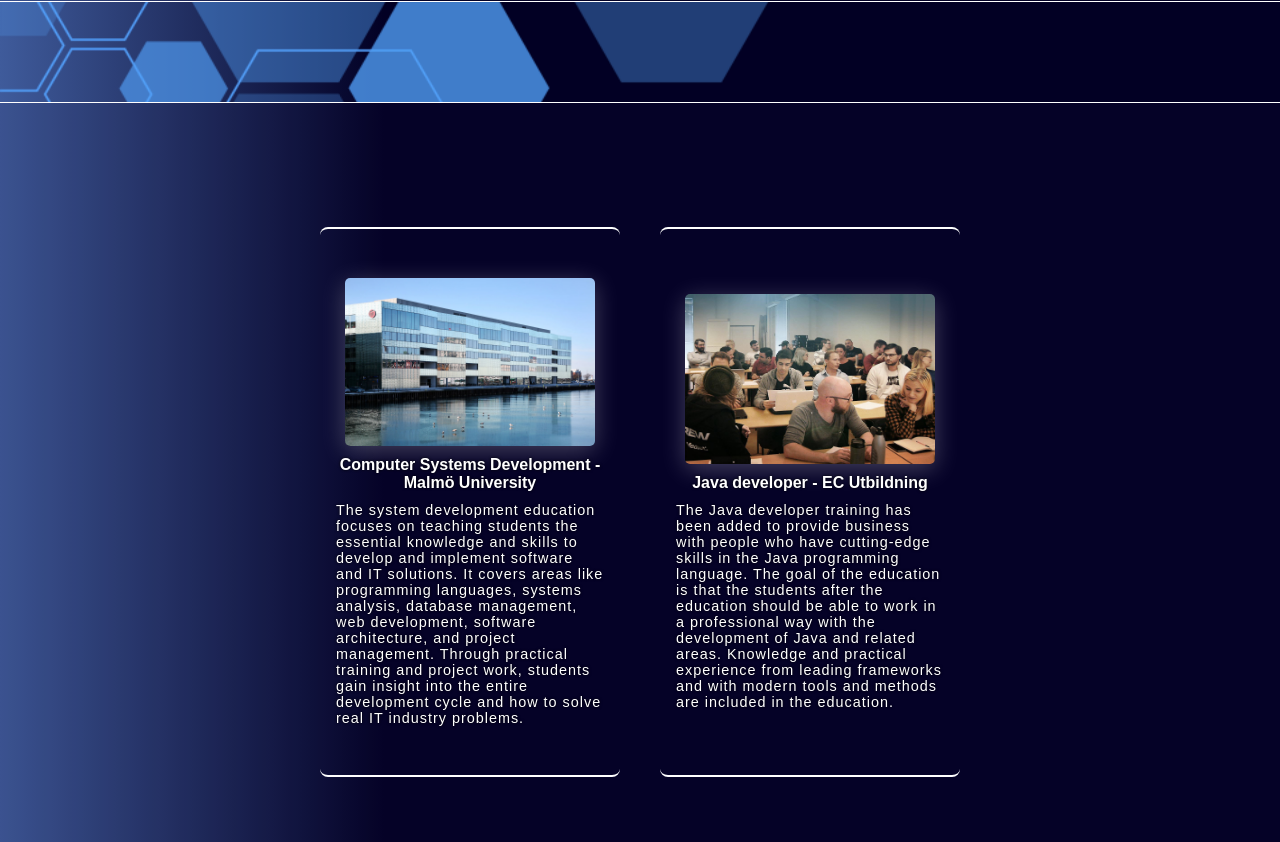
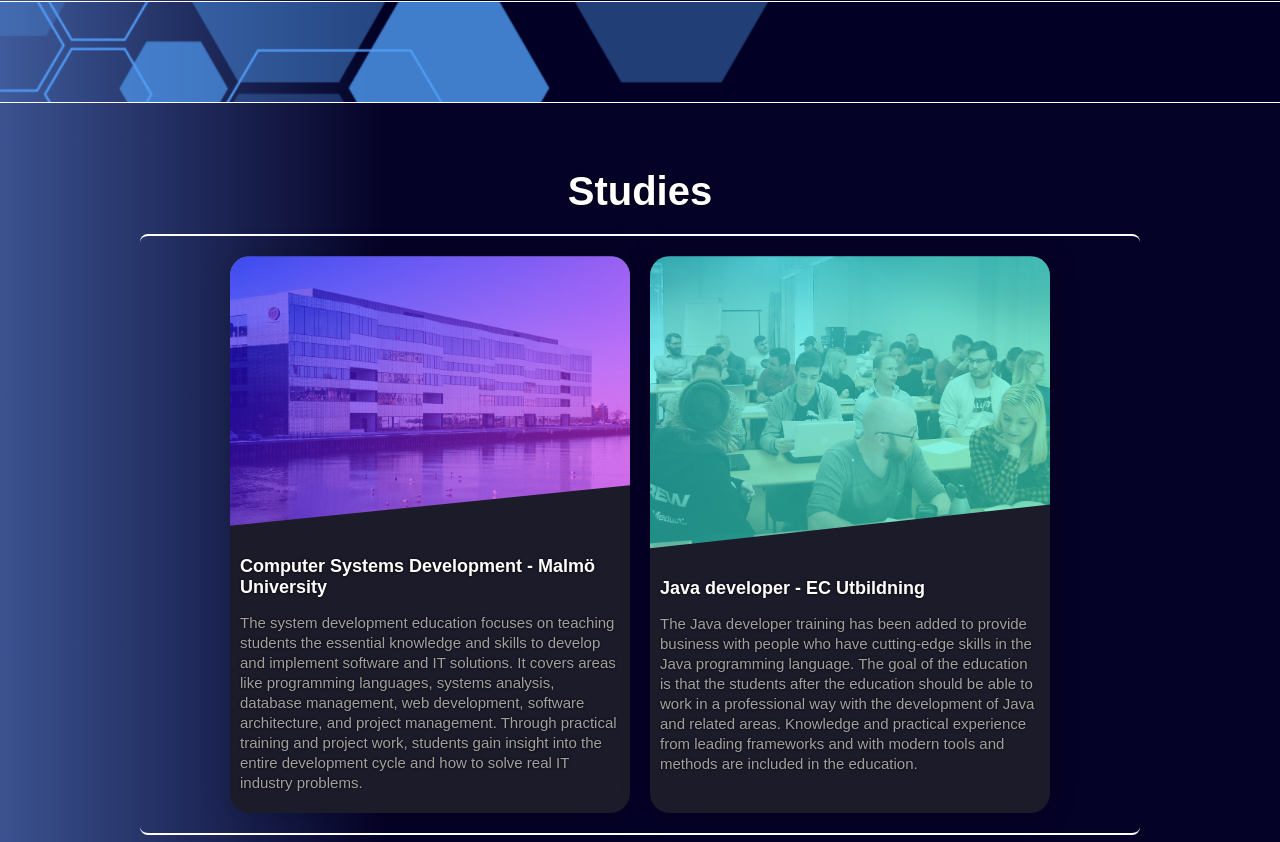
Before and after one commit to AliAlbabily/portfolio-react, a React (Vite) app: page / in a window 1280 px wide. Shown: the part 878-1720 px from the top of the page. Built offline with nearby package versions, Linux system fonts and the light colour scheme.

Commit message:
Made changes to studies-section

```diff
--- a/src/App.css
+++ b/src/App.css
@@ -169,63 +169,93 @@
   width: 100%;
 }
 
+.section-header {
+  color: white;
+  font-size: 40px;
+  font-family: 'fantasy', 'Arial', 'sans-serif';
+  margin-bottom: 20px;
+}
+
+/* Section */
 #studies {
   background: rgba(28, 19, 61, 0.116);
   border-top: 1px solid white;
   border-bottom: 1px solid white;
   height: 100vh;
   display: flex;
+  flex-direction: column;
   justify-content: center;
-  align-content: center;
-  flex-wrap: wrap;
+  flex-direction: column;
+  align-items: center;
+  justify-content: center;
   padding: 50px;
 }
 
-.card {
-  width: 300px;
-  height: 550px;
-  border-radius: 8px;
-  padding: 16px;
-  margin: 0 20px;
+.cards {
+  display: flex;
+  gap: 20px;
+  justify-content: center;
   border-top: 2px solid white;
   border-bottom: 2px solid white;
-  text-align: center;
-  display: flex;
-  align-items: center;
-  justify-content: center;
-  flex-direction: column;
-  transition: 0.3s ease;
+  padding: 20px;
+  border-radius: 8px;
+  width: 1000px;
+  max-width: 100%;
 }
 
-.card:hover {
-  background-color: #000000b0;
+.card {
+  background-color: #1c1b29;
+  border-radius: 20px;
+  box-shadow: 0 0 30px rgba(0,0,0,0.18);
+  max-width: 400px;
 }
 
-.card img {
-  width: 100%;
-  max-width: 250px; /* Set a fixed maximum width for the images */
-  height: auto; /* Ensure the images maintain their aspect ratio */
-  max-height: 170px;
-  box-shadow: 0 5px 25px rgba(255, 255, 255, 0.25);
-  border-radius: 5px;
+.container {
+  position: relative;
+  clip-path: polygon(0 0, 100% 0, 100% 85%, 0 100%);
 }
 
-.card h3 {
-  margin-top: 10px;
-  font-size: 1.2rem;
+.card-img {
+  width: 100%;
+  display: block;
+  border-radius: 20px 20px 0 0;
 }
 
-.card p {
-  margin-top: 10px;
-  font-size: 0.9rem;
-  letter-spacing: 1px;
-  text-align: left;
+.container:after {
+  content: "";
+  height: 100%;
+  width: 100%;
+  position: absolute;
+  top: 0;
+  left: 0;
+  border-radius: 20px 20px 0 0;
+  opacity: 0.6;
 }
 
-#studies .card h3 {
-  font-size: 100%;
+.card1 > .container:after {
+  background-image: linear-gradient(135deg, #0100EC, #FB36F4);
 }
 
+.card2 > .container:after {
+  background-image: linear-gradient(135deg, #2BDCE3, #42FFDB);
+}
+
+.details {
+  padding: 20px 10px;
+}
+
+.details > h3 {
+  font-size: 18px;
+  margin: 10px 0 15px 0;
+}
+
+.details > p {
+  color: #A0A0A0;
+  font-size: 15px;
+  line-height: 20px;
+}
+
+/* Section */
 #projects {
   min-height: 100vh;
   max-height: fit-content;
@@ -317,10 +347,6 @@
     height: fit-content;
   }
 
-  #studies .card:first-child {
-    margin-bottom: 20px;
-  }
-
   #projectcards-container {
     margin-top: 50px;
     margin-bottom: 50px;
@@ -344,4 +370,8 @@
   #studies p {
     font-size: 0.75rem;
   }
+
+  .cards {
+    flex-direction: column;
+  }
 }
--- a/src/Studies.jsx
+++ b/src/Studies.jsx
@@ -6,16 +6,26 @@
 function StudiesSection() {
     return (
         <section id="studies">
-            <div className="card">
-                <img src={malmouniversity} alt="Image 1"/>
-                <h3>Computer Systems Development - Malmö University</h3>
-                <p>The system development education focuses on teaching students the essential knowledge and skills to develop and implement software and IT solutions. It covers areas like programming languages, systems analysis, database management, web development, software architecture, and project management. Through practical training and project work, students gain insight into the entire development cycle and how to solve real IT industry problems.</p>
-            </div>
-
-            <div className="card">
-                <img src={ecutbildning} alt="Image 2"/>
-                <h3>Java developer - EC Utbildning</h3>
-                <p>The Java developer training has been added to provide business with people who have cutting-edge skills in the Java programming language. The goal of the education is that the students after the education should be able to work in a professional way with the development of Java and related areas. Knowledge and practical experience from leading frameworks and with modern tools and methods are included in the education.</p>
+            <h1 className="section-header">Studies</h1>
+            <div className="cards">
+                <div className="card card1">
+                    <div className="container">
+                        <img src={malmouniversity} alt="Image 1" className="card-img"/>
+                    </div>
+                    <div className="details">
+                        <h3>Computer Systems Development - Malmö University</h3>
+                        <p>The system development education focuses on teaching students the essential knowledge and skills to develop and implement software and IT solutions. It covers areas like programming languages, systems analysis, database management, web development, software architecture, and project management. Through practical training and project work, students gain insight into the entire development cycle and how to solve real IT industry problems.</p>
+                    </div>
+                </div>
+                <div className="card card2">
+                    <div className="container">
+                        <img src={ecutbildning} alt="Image 2" className="card-img"/>
+                    </div>
+                    <div className="details">
+                        <h3>Java developer - EC Utbildning</h3>
+                        <p>The Java developer training has been added to provide business with people who have cutting-edge skills in the Java programming language. The goal of the education is that the students after the education should be able to work in a professional way with the development of Java and related areas. Knowledge and practical experience from leading frameworks and with modern tools and methods are included in the education.</p>
+                    </div>
+                </div>
             </div>
         </section>
     );
```
